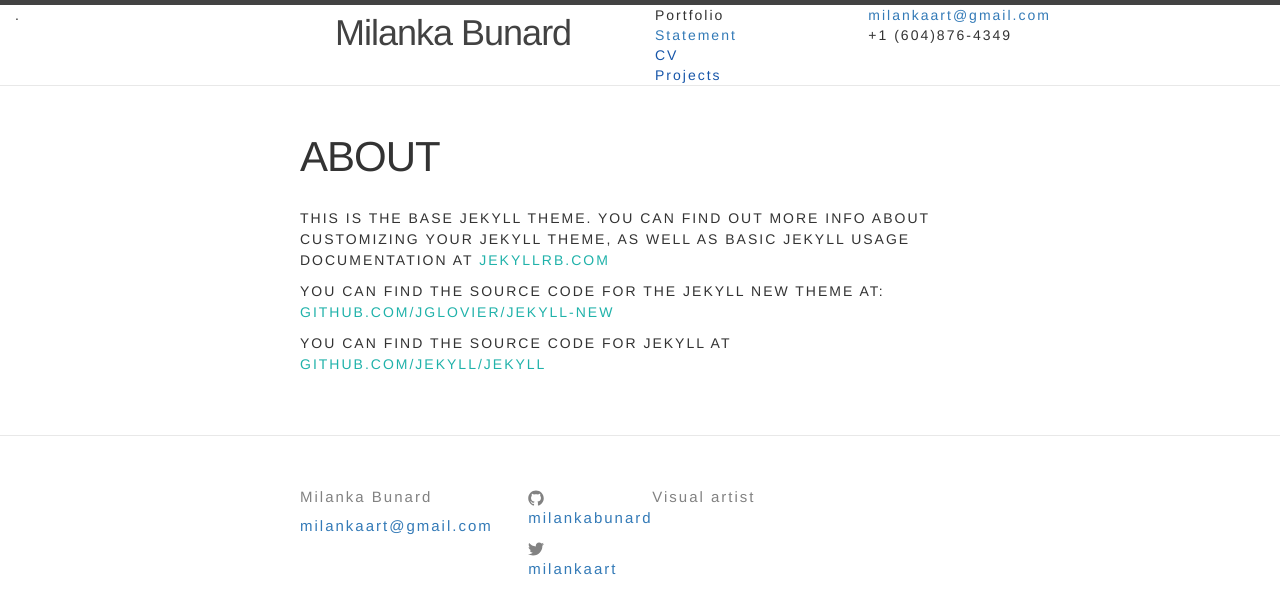
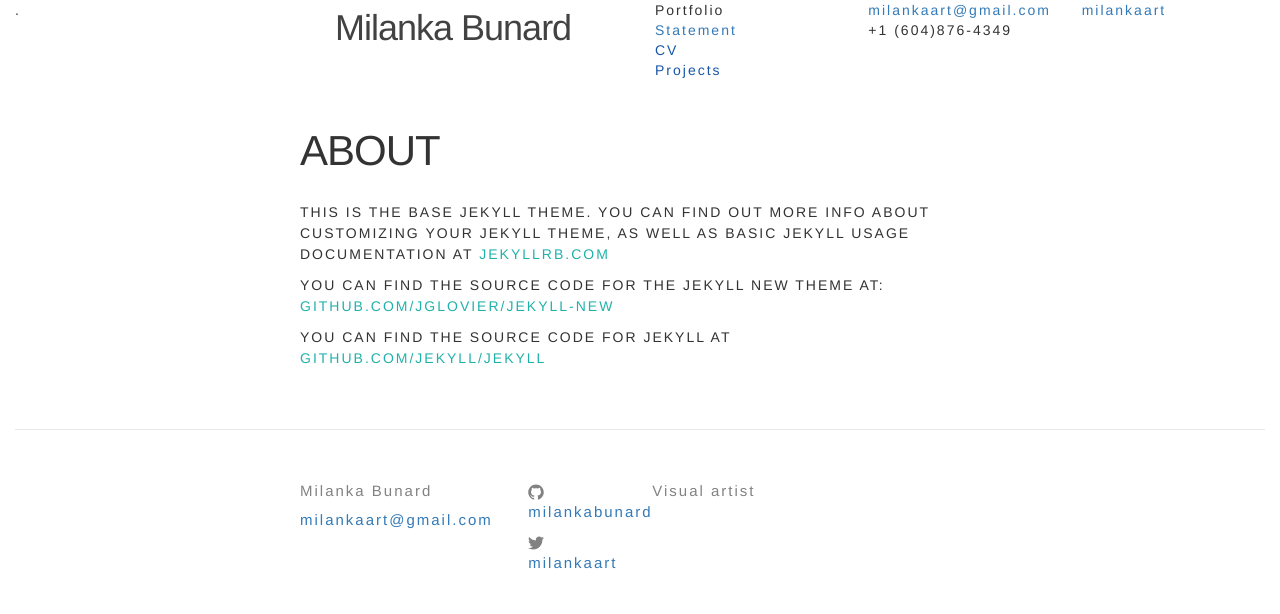
Before and after one commit to milankabunard/milankabunard.github.io, a Jekyll site: the page built from about.md, in a window 1280 px wide. Shown: the top 614 px of the page. Built offline with Jekyll 4.4.1, drawn with Linux system fonts in a browser that asks for light colours.

Commit message:
changes header

```diff
--- a/_includes/header.html
+++ b/_includes/header.html
@@ -1,4 +1,3 @@
-<header class="site-header">
 
 <link rel="stylesheet" href="https://maxcdn.bootstrapcdn.com/bootstrap/3.3.6/css/bootstrap.min.css" integrity="sha384-1q8mTJOASx8j1Au+a5WDVnPi2lkFfwwEAa8hDDdjZlpLegxhjVME1fgjWPGmkzs7" crossorigin="anonymous">
 
@@ -8,9 +7,9 @@
   <div class="col-md-3"><a class="site-title" href="{{ site.baseurl }}/">{{ site.title }}</a></div>
   <div class="col-md-2"><a href=""></a>Portfolio<br/><a href="/about">Statement</a><br/><a href="">CV</a><br/><a href="">Projects</a></div>
   <div class="col-md-2"><a href="mailto:{{ site.email }}">{{ site.email }}</a><br/>+1 (604)876-4349</div>
-  <div class="col-md-2"><a href="https://twitter.com/{{ site.twitter_username }}"></div>
+  <div class="col-md-2"><a href="https://twitter.com/{{ site.twitter_username }}">{{ site.twitter_username }}</a></div>
 </div>
-</div>
+
 
   <div class="wrapper">
 
```
